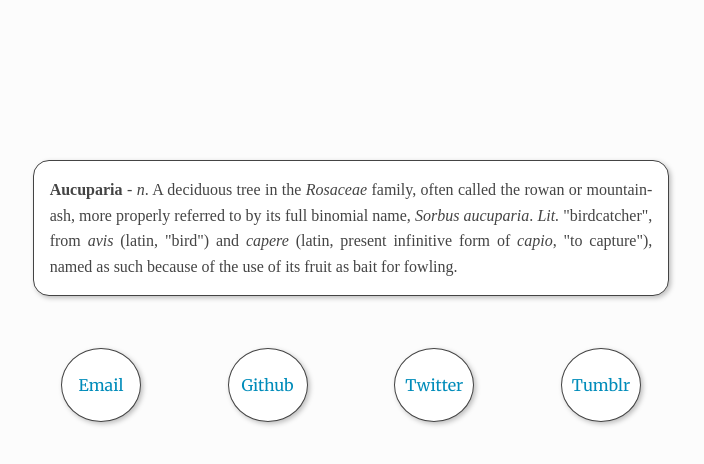
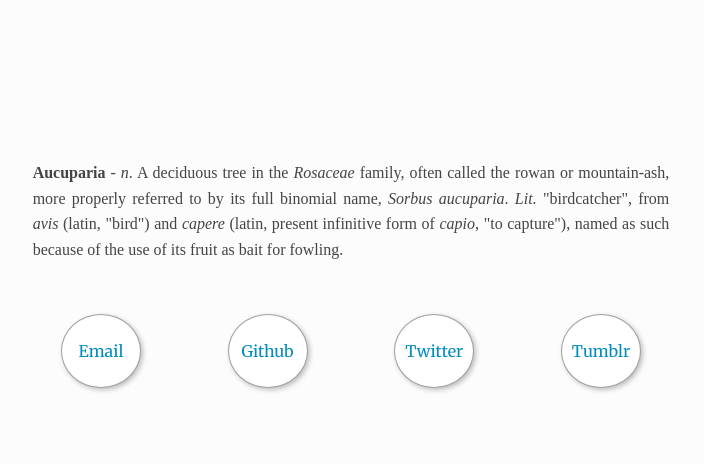
Before and after one commit to Sorbus/sorbus.github.io, a plain HTML site: page index.html in a window 1280 px wide. Shown: the whole page, without its empty margins (289-993 px from the left). Drawn offline with Linux system fonts and the light colour scheme; a web font is replaced by a local one.

Commit message:
Removed ugliness

```diff
--- a/css/custom.css
+++ b/css/custom.css
@@ -9,13 +9,6 @@ body {
 
 .definition {
   text-align:justify;
-  border:1px solid #444;
-  padding:1em;
-  border-radius:1em;
-  background-color:#fff;
-  -webkit-box-shadow: 2px 2px 5px 0px rgba(0,0,0,0.25);
-	-moz-box-shadow: 2px 2px 5px 0px rgba(0,0,0,0.25);
-	box-shadow: 2px 2px 5px 0px rgba(0,0,0,0.25);
 }
 
 .links .column {
@@ -24,7 +17,7 @@ body {
 
 .links a {
   font-family:'Merriweather', normal;
-  border: 1px #444 solid;
+  border: 1px rgba(68, 68, 68, .5) solid;
   border-radius:100%;
   display:inline-block;
   width:5em;
```
